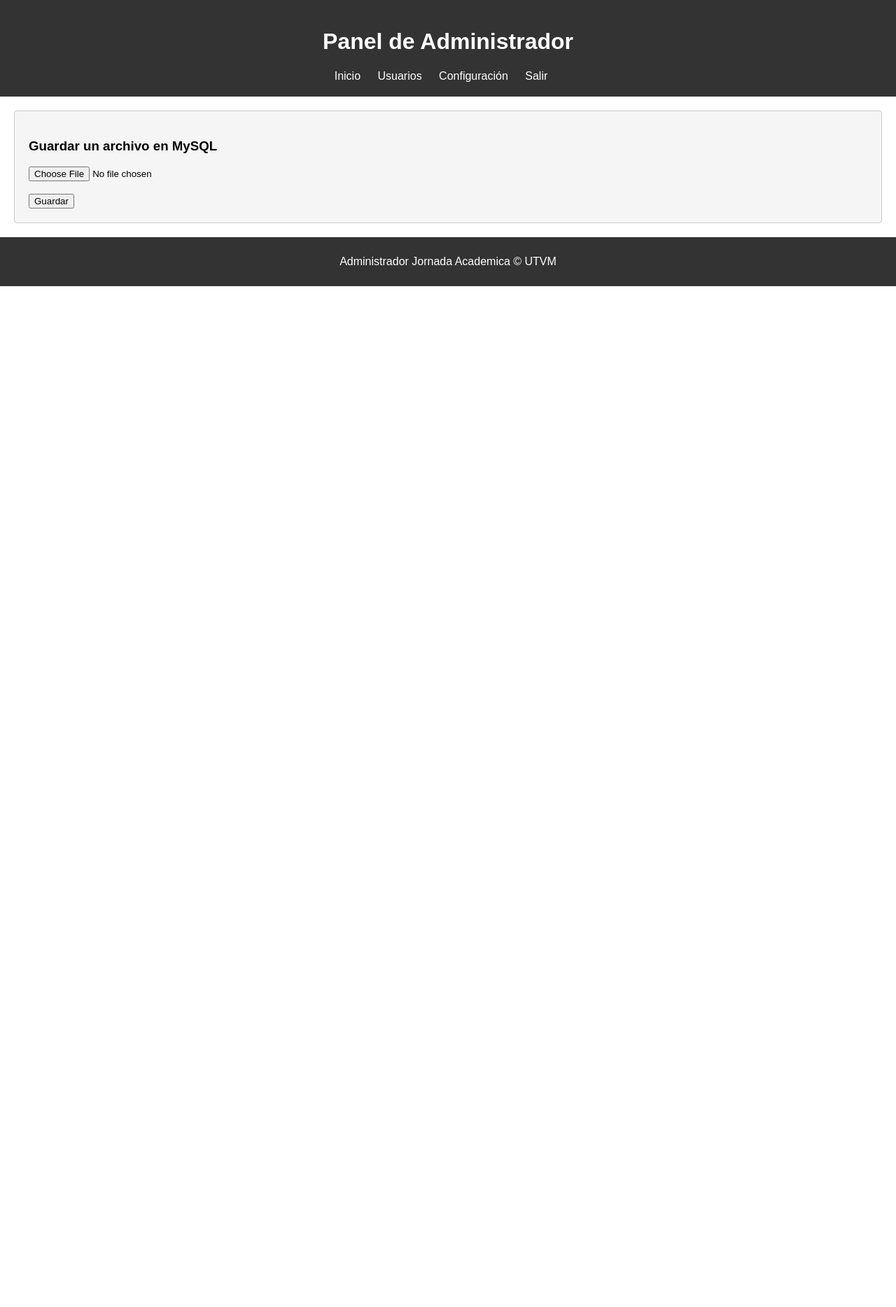
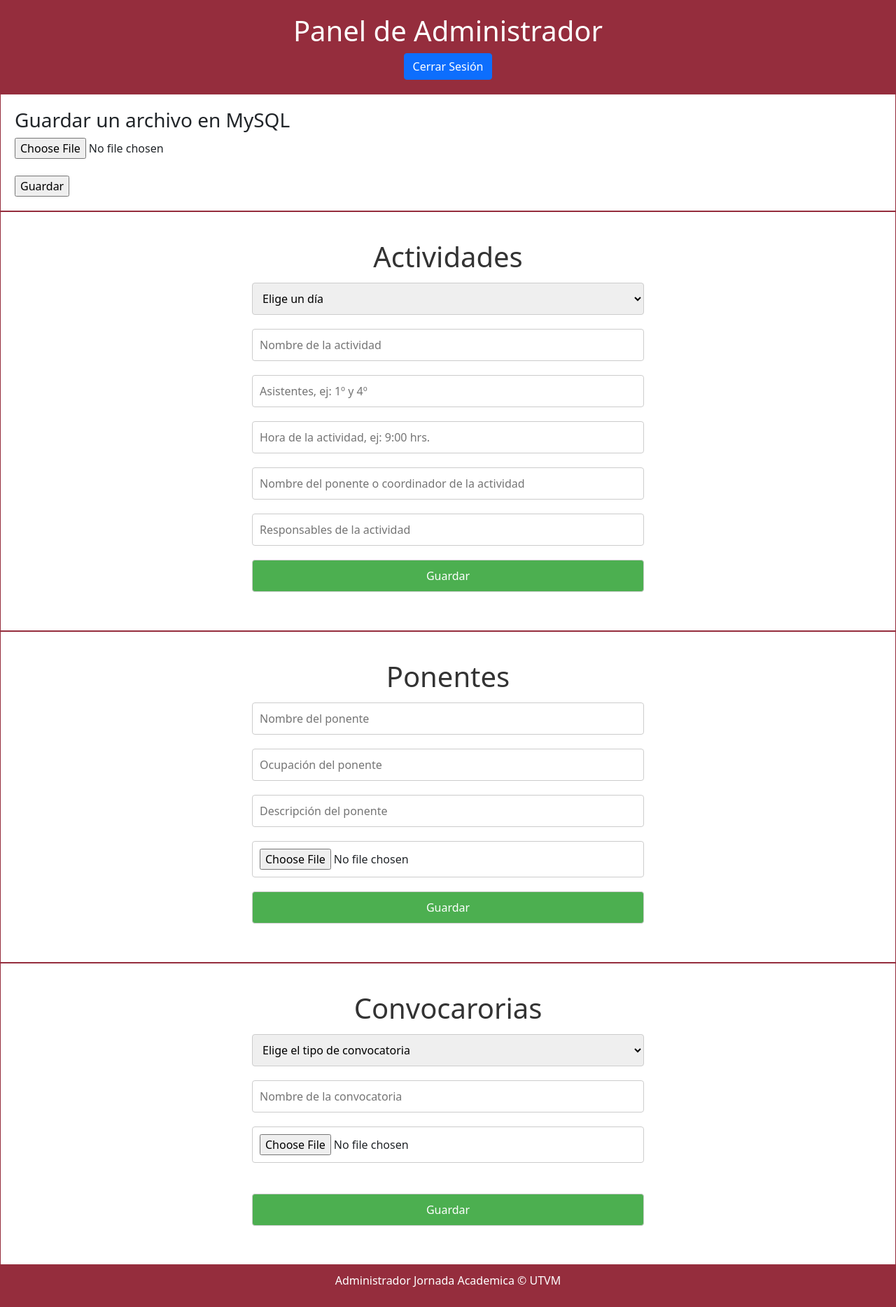
Before and after one commit to marinobo/JornadaUTVM, a PHP site: page /admin/guardar.php in a window 1280 px wide. Shown: the whole page at 70% size. Before the commit the page ends 409 px from the top, so only its background shows below. Run offline with PHP 8.4, Linux system fonts and the light colour scheme; a user stored in the database is signed in.

Commit message:
cambios admin

```diff
--- /dev/null
+++ b/admin/forms.php
@@ -0,0 +1,151 @@
+<?php
+
+// Actividades
+if ($_SERVER['REQUEST_METHOD'] == 'POST' && isset($_POST['btnGuardarAct'])) {
+    // Recupera los datos del formulario
+    $dia = $_POST['dia'];
+    $nameAct = $_POST['nameAct'];
+    $asist = $_POST['asist'];
+    $horaAct = $_POST['horaAct'];
+    $PonCord = $_POST['PonCord'];
+    $ResAct = $_POST['ResAct'];
+
+    // Aquí deberías realizar validaciones adicionales según tus necesidades
+
+    // Luego, puedes guardar los datos en la base de datos
+    include('db.php'); // Asegúrate de tener un archivo db.php con la conexión a la base de datos
+
+    $sql = "INSERT INTO actividades (dia, nombre_actividad, asistentes, hora_actividad, ponente_coordinador, responsables) VALUES (?, ?, ?, ?, ?, ?)";
+    $stmt = mysqli_prepare($conexion, $sql);
+
+    // Verifica si la preparación de la sentencia fue exitosa
+    if ($stmt) {
+        mysqli_stmt_bind_param($stmt, 'ssssss', $dia, $nameAct, $asist, $horaAct, $PonCord, $ResAct);
+        mysqli_stmt_execute($stmt);
+
+        // Verifica si la ejecución de la sentencia fue exitosa
+        if (mysqli_stmt_affected_rows($stmt) > 0) {
+            echo "<script>alert('Se ha guardado la actividad con éxito');</script>";
+        } else {
+            echo "<script>alert('Ocurrió un problema al guardar la actividad');</script>";
+        }
+
+        // Cierra la sentencia preparada
+        mysqli_stmt_close($stmt);
+    } else {
+        echo "<script>alert('Ocurrió un problema al preparar la sentencia');</script>";
+    }
+
+    // Cierra la conexión a la base de datos
+    mysqli_close($conexion);
+
+}
+
+// Ponentes
+if ($_SERVER['REQUEST_METHOD'] == 'POST' && isset($_POST['btnGuardarPon'])) {
+    // Recupera los datos del formulario
+    $namePon = $_POST['namePon'];
+    $ocupPon = $_POST['ocupPon'];
+    $desPon = $_POST['desPon'];
+
+    // Manejo del archivo
+    $fotoPon_nombre = $_FILES['fotoPon']['name'];
+    $fotoPon_tipo = $_FILES['fotoPon']['type'];
+    $fotoPon_temp = $_FILES['fotoPon']['tmp_name'];
+
+    // Verifica si se subió un archivo
+    if (!empty($fotoPon_nombre)) {
+        // Convierte la imagen en código binario
+        $fotoPon_binario = file_get_contents($fotoPon_temp);
+    } else {
+        $fotoPon_binario = null;
+    }
+
+    // Aquí deberías realizar validaciones adicionales según tus necesidades
+
+    // Luego, puedes guardar los datos en la base de datos
+    include('db.php'); // Asegúrate de tener un archivo db.php con la conexión a la base de datos
+
+    $sql = "INSERT INTO ponentes (nombre_ponente, ocupacion_ponente, descripcion_ponente, foto_ponente) VALUES (?, ?, ?, ?)";
+    $stmt = mysqli_prepare($conexion, $sql);
+
+    // Verifica si la preparación de la sentencia fue exitosa
+    if ($stmt) {
+        mysqli_stmt_bind_param($stmt, 'sssb', $namePon, $ocupPon, $desPon, $fotoPon_binario);
+        mysqli_stmt_execute($stmt);
+
+        // Verifica si la ejecución de la sentencia fue exitosa
+        if (mysqli_stmt_affected_rows($stmt) > 0) {
+            echo "<script>alert('Se ha guardado el ponente con éxito');</script>";
+        } else {
+            echo "<script>alert('Ocurrió un problema al guardar el ponente');</script>";
+        }
+
+        // Cierra la sentencia preparada
+        mysqli_stmt_close($stmt);
+    } else {
+        echo "<script>alert('Ocurrió un problema al preparar la sentencia');</script>";
+    }
+
+    // Cierra la conexión a la base de datos
+    mysqli_close($conexion);
+}
+// Convocatorias
+if (filter_input(INPUT_POST, 'btnGuardarCon')) {
+    // Recupera los datos del formulario
+    $tipo = $_POST['tipo'];
+    $nameCon = $_POST['name-con'];
+
+    // Manejo del archivo
+    if (isset($_FILES['archivoCon']) && $_FILES['archivoCon']['error'] == UPLOAD_ERR_OK) {
+        $archivoCon_nombre = $_FILES['archivoCon']['name'];
+        $archivoCon_tipo = $_FILES['archivoCon']['type'];
+        $archivoCon_temp = $_FILES['archivoCon']['tmp_name'];
+
+        // Verificar si el archivo es válido
+        if (is_uploaded_file($archivoCon_temp)) {
+            $archivoCon_binario = file_get_contents($archivoCon_temp);
+        } else {
+            echo "<script>alert('Error: El archivo no se subió correctamente.');</script>";
+            exit;
+        }
+    } else {
+        // En este caso, no se ha subido ningún archivo
+        $archivoCon_nombre = null;
+        $archivoCon_tipo = null;
+        $archivoCon_binario = null;
+    }
+
+    // Aquí deberías realizar validaciones adicionales según tus necesidades
+
+    // Luego, puedes guardar los datos en la base de datos
+    include('db.php'); // Asegúrate de tener un archivo db.php con la conexión a la base de datos
+
+    $sql = "INSERT INTO convocatorias (tipo_convocatoria, nombre_convocatoria, archivo_convocatoria_nombre, archivo_convocatoria_tipo, archivo_convocatoria_binario) VALUES (?, ?, ?, ?, ?)";
+    $stmt = mysqli_prepare($conexion, $sql);
+
+    // Verifica si la preparación de la sentencia fue exitosa
+    if ($stmt) {
+        mysqli_stmt_bind_param($stmt, 'ssssb', $tipo, $nameCon, $archivoCon_nombre, $archivoCon_tipo, $archivoCon_binario);
+        mysqli_stmt_execute($stmt);
+
+        // Verifica si la ejecución de la sentencia fue exitosa
+        if (mysqli_stmt_affected_rows($stmt) > 0) {
+            echo "<script>alert('Se ha guardado la convocatoria con éxito');</script>";
+        } else {
+            echo "<script>alert('Ocurrió un problema al guardar la convocatoria');</script>";
+        }
+
+        // Cierra la sentencia preparada
+        mysqli_stmt_close($stmt);
+    } else {
+        echo "<script>alert('Ocurrió un problema al preparar la sentencia');</script>";
+    }
+
+    // Cierra la conexión a la base de datos
+    mysqli_close($conexion);
+}
+
+
+
+?>
--- a/admin/guardar.php
+++ b/admin/guardar.php
@@ -10,13 +10,7 @@ if(filter_input(INPUT_POST, 'btnGuardar'))
     $archivo_temp = $_FILES['archivo']['tmp_name'];
 
     //conexion con mysql
-    $conn = mysqli_connect('localhost', 'root', '', 'jornadaUTVM') or die("Error al conectar al servidor");
-
-    //verificamos si no hay error en la conexion
-    if(!$conn){
-        $error= mysqli_error($conn);
-        die("ERROR: ".$error["message"]);
-    }
+    $conn = mysqli_connect('localhost', 'root', '', 'jornadautvm') or die("Error al conectar al servidor");
 
     //convertir la imagen en código binario
     $archivo_binario = (file_get_contents($archivo_temp));
@@ -31,17 +25,32 @@ $stmt = mysqli_prepare($conn, $sql);
 $stmt->bind_param('sss', $archivo_nombre, $archivo_tipo, $archivo_binario);
 
 //ejecutamos la sentencia
-if(mysqli_stmt_execute($stmt))
-{
-    echo "Se ha guardado el archivo en la base de Datos con exito<br/>
-    &Uacute;ltimo id insertado: <a href='ver.php?id=". mysqli_stmt_insert_id($stmt)."'>". mysqli_stmt_insert_id($stmt)."</a>";
-} else
-{
-    echo "Ocurrio un problema al guarda su archivo. ". mysqli_stmt_error($stmt)."<br/>";
+if (mysqli_stmt_execute($stmt)) {
+    $ultimoId = mysqli_stmt_insert_id($stmt);
+    echo "<script>
+            alert('Se ha guardado el archivo en la base de datos con éxito. Último id insertado: $ultimoId');
+            window.location.href='guardar.php?';
+          </script>";
+} else {
+    echo "<script>
+            alert('Ocurrió un problema al guardar su archivo. " . mysqli_stmt_error($stmt) . "');
+          </script>";
 }
+
+
 mysqli_stmt_close($stmt);
 mysqli_close($conn);
 }
+session_start();
+
+// Verifica si la variable de sesión está configurada
+if (!isset($_SESSION['usuario'])) {
+    // Si no está configurada, redirige a la página de inicio de sesión
+    header("Location: index.php");
+    exit();
+}
+//forms
+include 'forms.php';
 ?>
 
 <!--FORMULARIO-->
@@ -50,7 +59,13 @@ mysqli_close($conn);
     <head>
         <meta charset="UTF-8">
         <meta name="viewport" content="width=device-width, initial-scale=1.0">
-        <link rel="stylesheet" href="style_home.css">
+        <link rel="stylesheet" href="style_forms.css">
+        <link rel="stylesheet" href="../css/bootstrap.css">
+        <link rel="stylesheet" href="../css/bootstrap.min.css">
+        <script src="../js/bootstrap.js"></script>
+    <script src="../js/bootstrap.min.js"></script>
+        <!-- Agrega esto en el head de tu documento -->
+
         <title>Administrador</title>
     </head>
     <body>
@@ -58,10 +73,7 @@ mysqli_close($conn);
             <h1>Panel de Administrador</h1>
             <nav>
                 <ul>
-                    <li><a href="#">Inicio</a></li>
-                    <li><a href="#">Usuarios</a></li>
-                    <li><a href="#">Configuración</a></li>
-                    <li><a href="#">Salir</a></li>
+                    <button id="btnCerrarSesion" class="btn btn-primary">Cerrar Sesión</button>
                 </ul>
             </nav>
         </header>
@@ -74,9 +86,71 @@ mysqli_close($conn);
                     <input type="submit" name="btnGuardar" value="Guardar" />
                 </form>
             </section>
+            <section class="content">
+    <div class="form-container">
+        <form method="post" action="" class="activity-form">
+            <h1>Actividades</h1>
+            <select class="form-act" name="dia" id="dia-act">
+                <option value="" selected disabled>Elige un día</option>
+                <option value="diauno">Día 1</option>
+                <option value="diados">Día 2</option>
+                <option value="diatres">Día 3</option>
+            </select>
+
+            <input type="text" name="nameAct" id="nameAct" placeholder="Nombre de la actividad">
+
+            <input type="text" name="asist" id="asist" placeholder="Asistentes, ej: 1º y 4º">
+
+            <input type="text" name="horaAct" id="horaAct" placeholder="Hora de la actividad, ej: 9:00 hrs.">
+
+            <input type="text" name="PonCord" id="PonCord" placeholder="Nombre del ponente o coordinador de la actividad">
+
+            <input type="text" name="ResAct" id="ResAct" placeholder="Responsables de la actividad">
+
+            <input type="submit" name="btnGuardarAct" value="Guardar">
+        </form>
+    </div>
+</section>
+
+            <section class="content">
+                <div class="form-container">
+                    <form method="post" action="" class="activity-form">
+                        <h1>Ponentes</h1>
+                        <input type="text" name="namePon" placeholder="Nombre del ponente">
+                        <input type="text" name="ocupPon" placeholder="Ocupación del ponente">
+                        <input type="text" name="desPon" placeholder="Descripción del ponente">
+                        <input type="file" name="fotoPon">
+                        <input type="submit" name="btnGuardarPon" value="Guardar">
+                    </form>
+                </div>
+            </section>
+            <section class="content">
+            <div class="form-container">
+                <form method="post" action="" class="activity-form">
+                    <h1>Convocarorias</h1>
+                    <select class="form-con" name="tipo">
+                    <option value="">Elige el tipo de convocatoria</option>
+                        <option value="deportiva">Deportiva</option>
+                        <option value="cultural">Cultural</option>
+                        <option value="talleres">Taller</option>
+                    </select>
+                    <input type="text" name="name-con" placeholder="Nombre de la convocatoria">
+                    <input type="file" name="archivoCon" /><br/><br/>
+                    <input type="submit" name="btnGuardarCon" value="Guardar">
+                </form>
+            </div>
+        </section>
         </main>
+
         <footer>
             <p>Administrador Jornada Academica © UTVM</p>
         </footer>
     </body>
+    <script>
+        //serrar sesion
+        document.getElementById("btnCerrarSesion").addEventListener("click", function() {
+            // Redirige al archivo PHP que cierra la sesión
+             window.location.href = "cerrar_sesion.php";
+             });
+</script>
 </html>
--- a/admin/index.php
+++ b/admin/index.php
@@ -3,6 +3,10 @@
 <head>
     <meta charset="UTF-8">
     <meta name="viewport" content="width=device-width, initial-scale=1.0">
+    <link rel="stylesheet" href="../css/bootstrap.css">
+        <link rel="stylesheet" href="../css/bootstrap.min.css">
+        <script src="../js/bootstrap.js"></script>
+    <script src="../js/bootstrap.min.js"></script>
     <title>Document</title>
     <link rel="stylesheet" href="style_index.css">
 </head>
--- /dev/null
+++ b/admin/style_forms.css
@@ -0,0 +1,86 @@
+body {
+    font-family: Arial, sans-serif;
+    margin: 0;
+    padding: 0;
+
+}
+
+header {
+    background-color: #952d3d;
+    color: #fff;
+    text-align: center;
+    padding: 20px 0;
+}
+
+nav ul {
+    list-style: none;
+    padding: 0;
+    margin: 0;
+}
+
+nav li {
+    display: inline;
+    margin-right: 20px;
+}
+
+nav a {
+    text-decoration: none;
+    color: #fff;
+}
+
+
+
+.content {
+    border: 1px solid #952d3d;
+    padding: 20px;
+}
+
+footer {
+    background-color: #952d3d;
+    color: #fff;
+    text-align: center;
+    padding: 10px 0;
+}
+
+/*forms*/
+
+.form-container {
+    width: 80%;
+    max-width: 600px;
+    margin: 0 auto;
+}
+.activity-form {
+    padding: 20px;
+    border-radius: 8px;
+}
+
+.activity-form h1 {
+    text-align: center;
+    color: #333;
+}
+
+.activity-form label {
+    display: block;
+    margin-top: 10px;
+}
+
+.activity-form select,
+.activity-form input {
+    width: 100%;
+    padding: 10px;
+    margin-top: 5px;
+    margin-bottom: 15px;
+    box-sizing: border-box;
+    border: 1px solid #ccc;
+    border-radius: 4px;
+}
+
+.activity-form input[type="submit"] {
+    background-color: #4caf50;
+    color: #fff;
+    cursor: pointer;
+}
+
+.activity-form input[type="submit"]:hover {
+    background-color: #45a049;
+}
--- a/admin/style_home.css
+++ b/admin/style_home.css
@@ -2,6 +2,7 @@ body {
     font-family: Arial, sans-serif;
     margin: 0;
     padding: 0;
+
 }
 
 header {
@@ -28,10 +29,14 @@ nav a {
 }
 
 main {
+
     padding: 20px;
 }
 
 .content {
+    display: flex;
+    flex-wrap: wrap;
+    justify-content: center;
     background-color: #f5f5f5;
     border: 1px solid #ccc;
     padding: 20px;
@@ -39,7 +44,7 @@ main {
 }
 
 footer {
-    background-color: #333;
+    background-color: #952d3d;
     color: #fff;
     text-align: center;
     padding: 10px 0;
--- a/admin/validar.php
+++ b/admin/validar.php
@@ -1,5 +1,4 @@
 <?php
-
 $usuario = $_POST['usuario'];
 $pass = $_POST['pass'];
 session_start();
@@ -18,9 +17,9 @@ if ($filas) {
     ?>
     <?php
     include("index.php");
-    ?>
-    <h1>ERROR EN LA AUTENTIFICACION</h1>
+    ?><script>alert('ERROR EN LA AUTENTIFICACION');</script>"
     <?php
 }
 mysqli_free_result($resultado);
 mysqli_close($conexion);
+?>
```
Also changed, not shown: admin/cerrar_sesion.php (added, +12 -0 lines).
